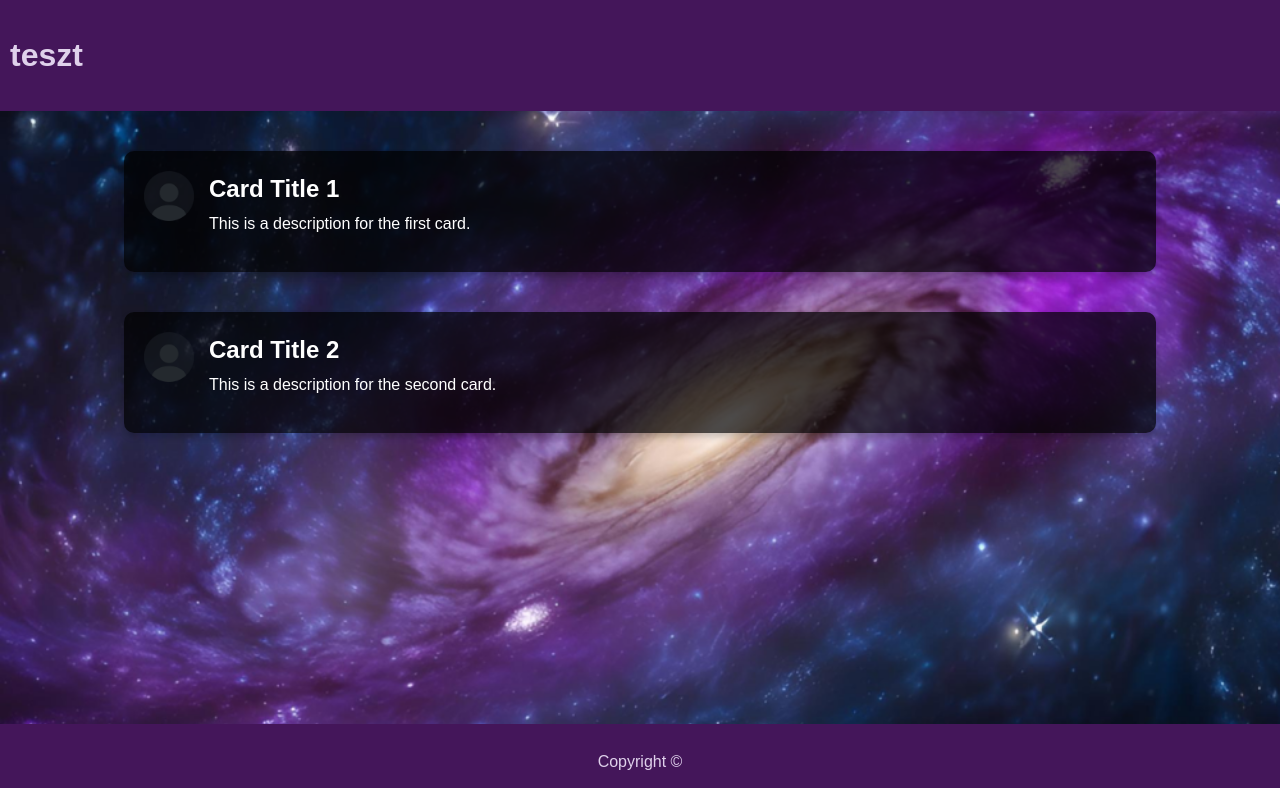
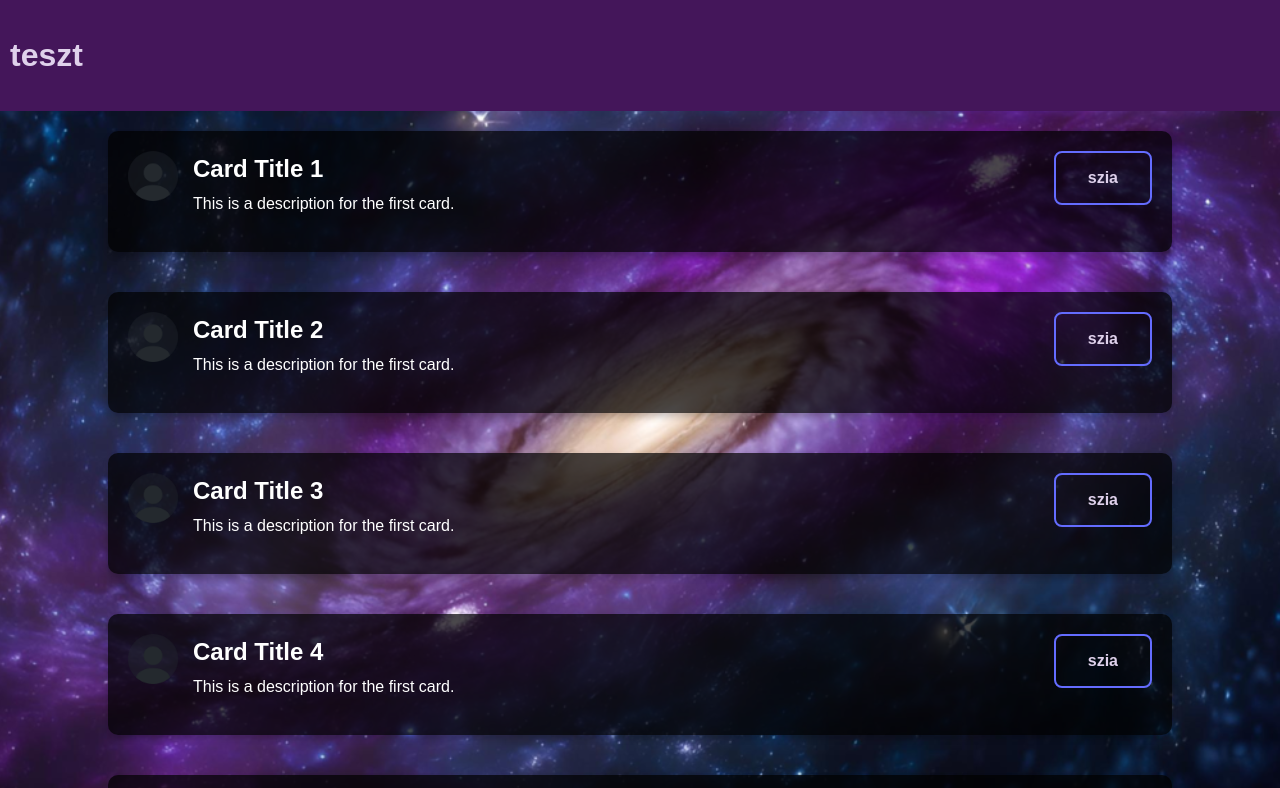
Before and after one commit to lenartaron/szakdoga, a Vue app: page / in a window 1280 px wide. Shown: the top 788 px of the page. Built offline with nearby package versions, Linux system fonts and the light colour scheme.

Commit message:
css javitas

```diff
--- a/src/components/EventCard.vue
+++ b/src/components/EventCard.vue
@@ -3,44 +3,34 @@
 </script>
 <template>
   <main>
-      <div class="container">
+      <div class="container" v-for="(index, mood) in 5">
         <div class="card">
           <img src="../assets/testProfilIcon.png" alt="Card Image 1" />
           <div class="content">
-            <h3>Card Title 1</h3>
+            <h3>Card Title {{ index }}</h3>
             <p>This is a description for the first card.</p>
           </div>
-        </div>
-        <div class="card">
-          <img src="../assets/testProfilIcon.png" alt="Card Image 2" />
-          <div class="content">
-            <h3>Card Title 2</h3>
-            <p>This is a description for the second card.</p>
-          </div>
+          <button @click="" id="reszletek">szia</button>
         </div>
       </div>
     </main>
 </template>
 <style scoped>
 .page-wrapper {
-  display: flex;
-  flex-direction: column;
   min-height: 100vh;
 }
 
-main {
-  flex: 1;
-  display: flex;
-  flex-direction: column;
+.container {
+  align-items: center;
   justify-content: center;
 }
 
-.container {
+.page-wrapper, .container {
+  flex-direction: column;
+}
+
+.page-wrapper, .container, .card, #reszletek {
   display: flex;
-  flex-direction: column;
-  align-items: center;
-  justify-content: center;
-  padding: 20px;
 }
 
 .card {
@@ -52,7 +42,6 @@ main {
   width: 80%;
   height: auto;
   box-shadow: 0px 4px 6px rgba(0, 0, 0, 0.2);
-  display: flex;
   align-items: flex-start;
   transition: width 2s, background-color 2s, color 2s;
 }
@@ -82,4 +71,31 @@ main {
   font-size: 1rem;
   margin-top: 5px;
 }
+
+#reszletek {
+  border: none;
+  background-color: rgba(0, 0, 0, 0);
+  justify-self: center;
+  position: relative;
+  padding: 1rem 2rem;
+  font-size: 1rem;
+  font-weight: 600;
+  color: white;
+  background: none;
+  border: 2px solid #646cff;
+  border-radius: 8px;
+  cursor: pointer;
+  overflow: hidden;
+  transition: all 0.3s ease;
+  background: linear-gradient(#646cff 0 0) no-repeat calc(200% - var(--p, 0%))
+    100% / 200% var(--p, 0.2em);
+  transition: 0.3s var(--t, 0s),
+  background-position 0.3s calc(0.3s - var(--t, 0s));
+}
+
+#reszletek:hover {
+  --p: 100%;
+  --t: 0.3s;
+  color: #fff;
+}
 </style>
--- a/src/style.css
+++ b/src/style.css
@@ -5,19 +5,19 @@
 
   cursor: url("assets/simplecursor.cur"), pointer;
   background-image: url("/src/assets/bck.webp");
+}
+
+/*Body*/
+:root, body {
   background-repeat: no-repeat;
   background-attachment: fixed;
   background-size: cover;
 }
 
-/*Body*/
 body {
   margin: 0;
   padding: 0;
   font-family: Arial, sans-serif;
-  background-size: cover;
-  background-repeat: no-repeat;
-  background-attachment: fixed;
 }
 
 /*Header*/
@@ -30,7 +30,6 @@ header, footer {
 }
 
 header {
-  background-color: #44165A;
   filter: drop-shadow(0, 4, 4, black);
   padding: 10px !important;
 }
@@ -43,15 +42,19 @@ header>a {
   cursor: url("assets/cursortest.cur"), pointer;
 }
 
-button {
-  background-color: #5E3674;
-}
-
 /*Footer*/
 footer {
-  position: fixed;
   bottom: 0;
   width: 100%;
   text-align: center;
   padding: 10px 0;
 }
+
+/*Egyéb*/
+button {
+  background-color: #5E3674;
+}
+
+#reszletek {
+  cursor: url("assets/pointercursor.cur"), auto;
+}
```
